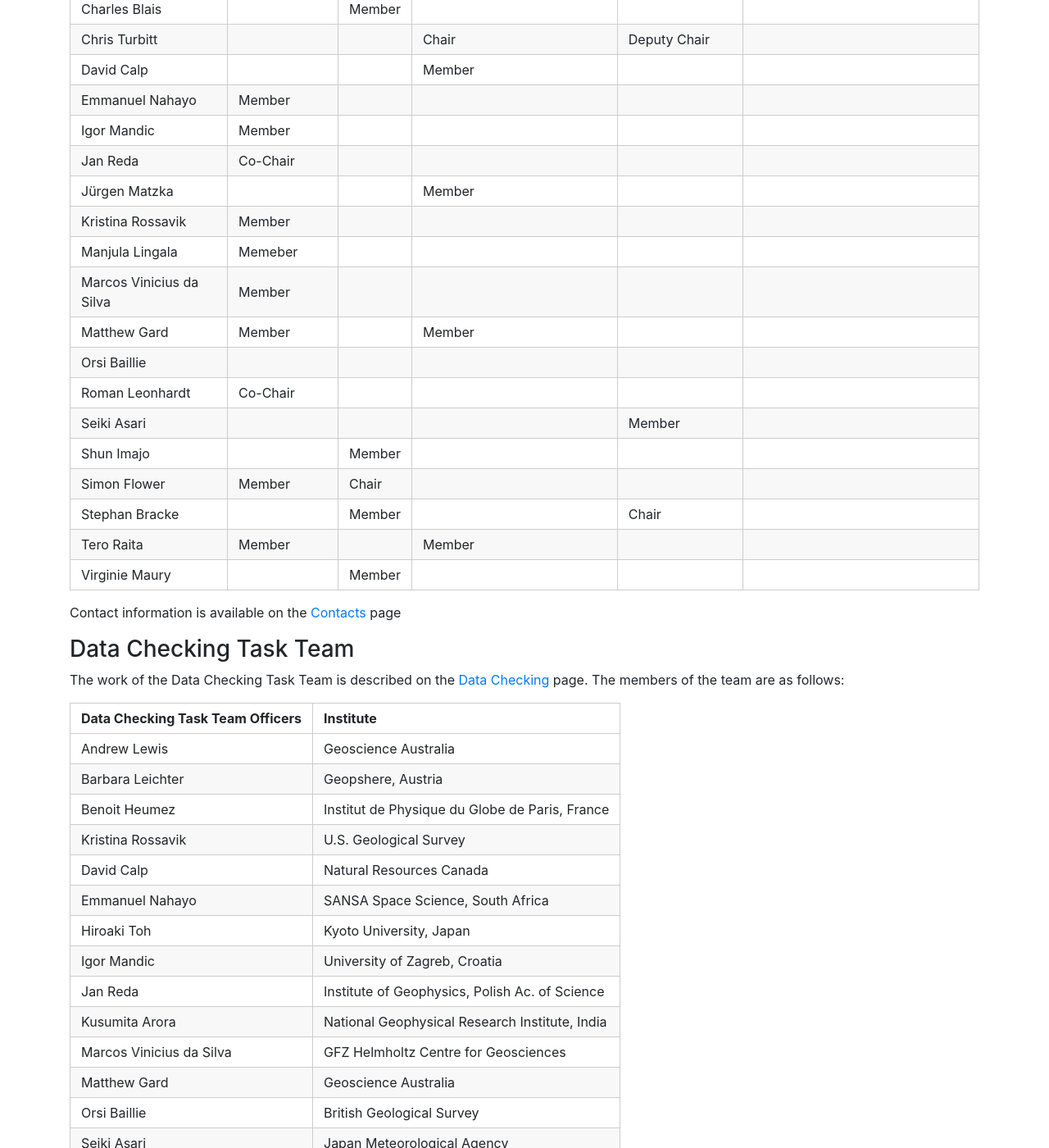
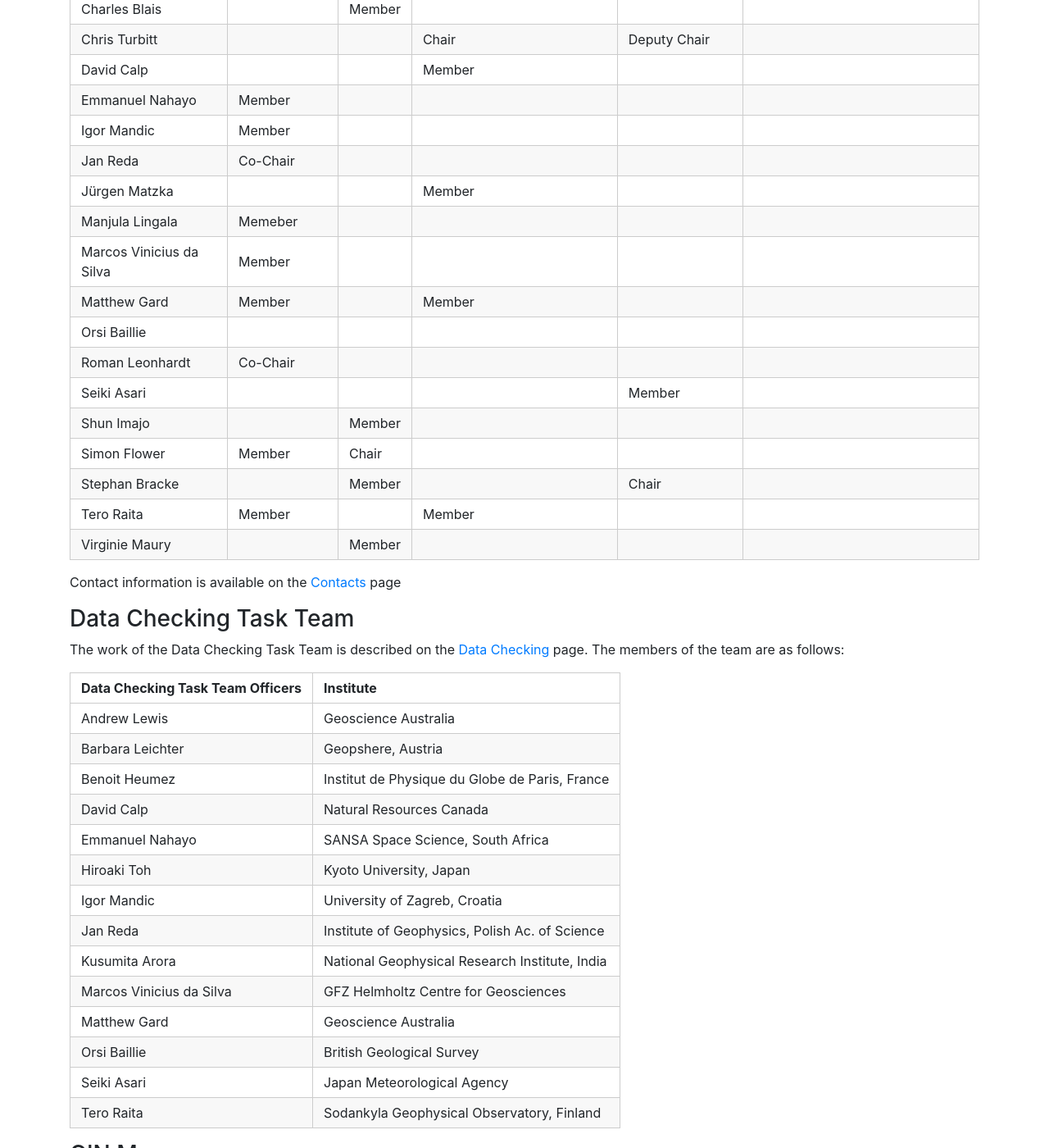
Before and after one commit to INTERMAGNET/intermagnet.github.io, a Jekyll site: the page built from structure.md, in a window 1280 px wide and 1400 px high, scrolled down 1044 px. Shown: the whole window at 82% size. Built offline with Jekyll 4.4.1, drawn with Linux system fonts in a browser that asks for light colours.

Commit message:
update structure (Krisitina R. not any more opscom, checker)

```diff
--- a/structure.md
+++ b/structure.md
@@ -38,7 +38,6 @@ The Operations Committee advises the Executive Council on the technical issues t
 | Igor Mandic | Member | | | | |
 | Jan Reda | Co-Chair | | | | |
 | Jürgen Matzka | | | Member | | |
-| Kristina Rossavik | Member | | | |
 | Manjula Lingala | Memeber | | | |
 | Marcos Vinicius da Silva | Member | | | |
 | Matthew Gard | Member | | Member | |
@@ -66,7 +65,6 @@ team are as follows:
 | Andrew Lewis                     | Geoscience Australia                           |
 | Barbara Leichter                 | Geopshere, Austria                             |
 | Benoit Heumez                    | Institut de Physique du Globe de Paris, France |
-| Kristina Rossavik                | U.S. Geological Survey                         |
 | David Calp                       | Natural Resources Canada                       |
 | Emmanuel Nahayo                  | SANSA Space Science, South Africa              |
 | Hiroaki Toh                      | Kyoto University, Japan                        |
```
